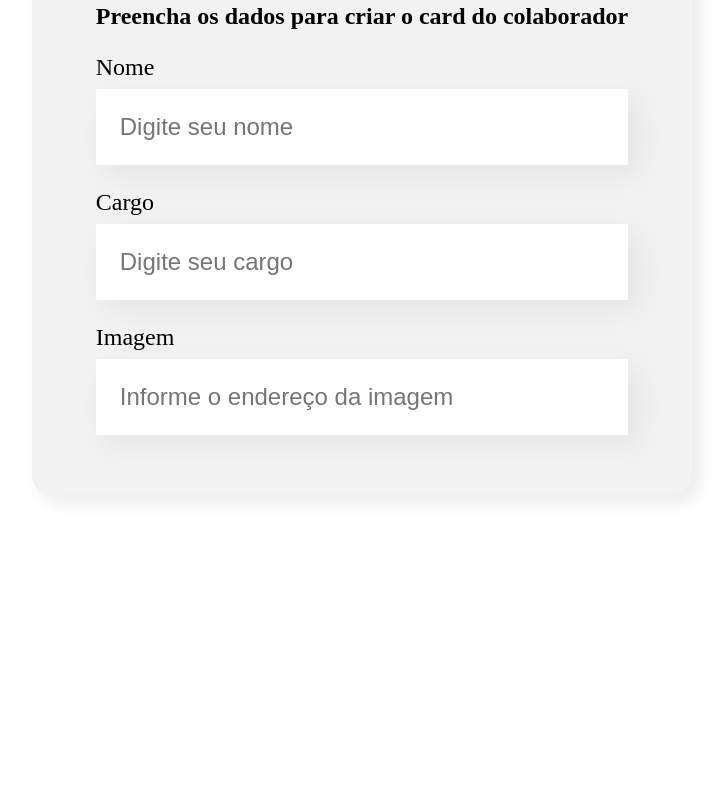
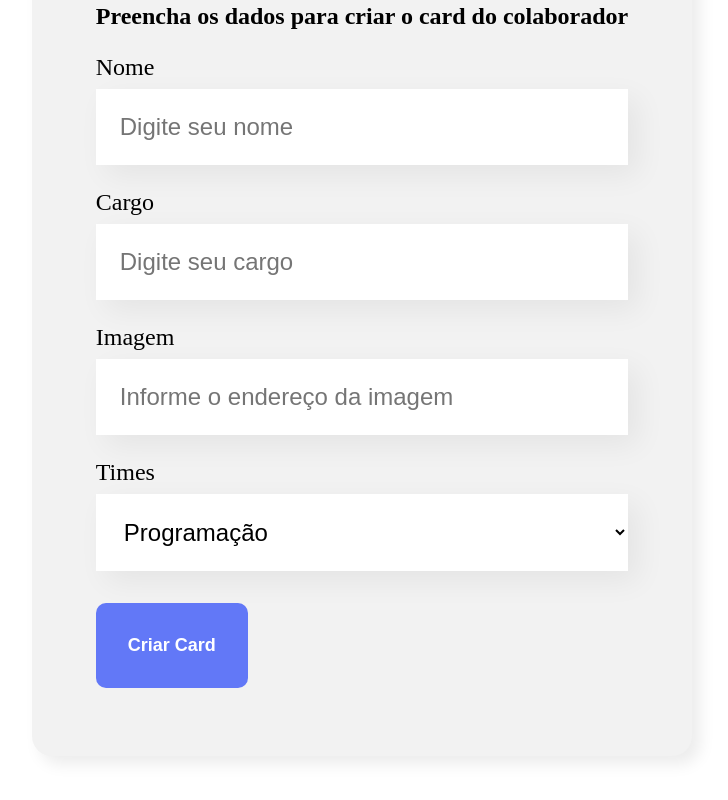
Before and after one commit to igorjosiel/organograma-react-js, a React (Vite) app: page / in a window 1280 px wide. Shown: the part 631-1431 px from the top of the page, without its empty margins (278-1006 px from the left). Before the commit the page ends 1206 px from the top, so only its background shows below. Built offline with nearby package versions, Linux system fonts and the light colour scheme.

Commit message:
feat: cria componente de select e de botão de forma reutilizável.

```diff
--- /dev/null
+++ b/src/components/Button/Button.css
@@ -0,0 +1,15 @@
+.button {
+  background-color: #6278f7;
+  border-radius: 10px;
+  font-weight: 700;
+  font-size: 18px;
+  padding: 32px;
+  border: none;
+  cursor: pointer;
+  color: #FFF;
+  margin: 32px 0;
+}
+
+.button:hover {
+  color: #95FFD4;
+}
--- /dev/null
+++ b/src/components/Button/index.jsx
@@ -0,0 +1,9 @@
+import "./Button.css";
+
+function Button({ children }) {
+  return (
+    <button className="button">{children}</button>
+  );
+}
+
+export default Button;
--- a/src/components/Form/index.jsx
+++ b/src/components/Form/index.jsx
@@ -1,15 +1,34 @@
 import TextInput from '../TextInput';
+import SelectInput from '../SelectInput';
+import Button from '../Button';
 import './Form.css';
 
 function Form() {
+  const teams = [
+    "Programação",
+    "Front-End",
+    "Data Science",
+    "Devops",
+    "UX e Design",
+    "Inovação e Gestão",
+  ];
+
+  const onSave = (event) => {
+    event.preventDefault();
+    console.log('Form foi submetido');
+  }
+
   return (
     <section className="form">
-      <form>
+      <form onSubmit={onSave}>
         <h2>Preencha os dados para criar o card do colaborador</h2>
 
-        <TextInput label="Nome" placeholder="Digite seu nome" />
-        <TextInput label="Cargo" placeholder="Digite seu cargo" />
+        <TextInput label="Nome" placeholder="Digite seu nome" required={true} />
+        <TextInput label="Cargo" placeholder="Digite seu cargo" required={true} />
         <TextInput label="Imagem" placeholder="Informe o endereço da imagem" />
+        <SelectInput label="Times" items={teams} required={true} />
+
+        <Button>Criar Card</Button>
       </form>
     </section>
   );
--- /dev/null
+++ b/src/components/SelectInput/index.jsx
@@ -0,0 +1,16 @@
+import './SelectInput.css';
+
+function SelectInput({ label, items, required }) {
+  return (
+    <div className="select-input">
+      <label>{label}</label>
+      <select required={required}>
+        {items.map(item => {
+          return <option key={item}>{item}</option>
+        })}
+      </select>
+    </div>
+  );
+}
+
+export default SelectInput;
--- /dev/null
+++ b/src/components/SelectInput/selectInput.css
@@ -0,0 +1,15 @@
+.select-input label {
+  display: block;
+  margin-bottom: 8px;
+  font-size: 24px;
+}
+
+.select-input select {
+  background-color: #FFF;
+  box-shadow: 10px 10px 30px rgba(0, 0, 0, 0.06);
+  width: 100%;
+  border: none;
+  font-size: 24px;
+  padding: 24px;
+  box-sizing: border-box;
+}
--- a/src/components/TextInput/index.jsx
+++ b/src/components/TextInput/index.jsx
@@ -1,10 +1,10 @@
 import './TextInput.css';
 
-function TextInput({ label, placeholder }) {
+function TextInput({ label, placeholder, required }) {
   return (
     <div className="text-input">
       <label>{label}</label>
-      <input placeholder={placeholder} />
+      <input required={required} placeholder={placeholder} />
     </div>
   );
 }
```
Also changed, not shown: src/components/index.jsx (+6 -2 lines).
